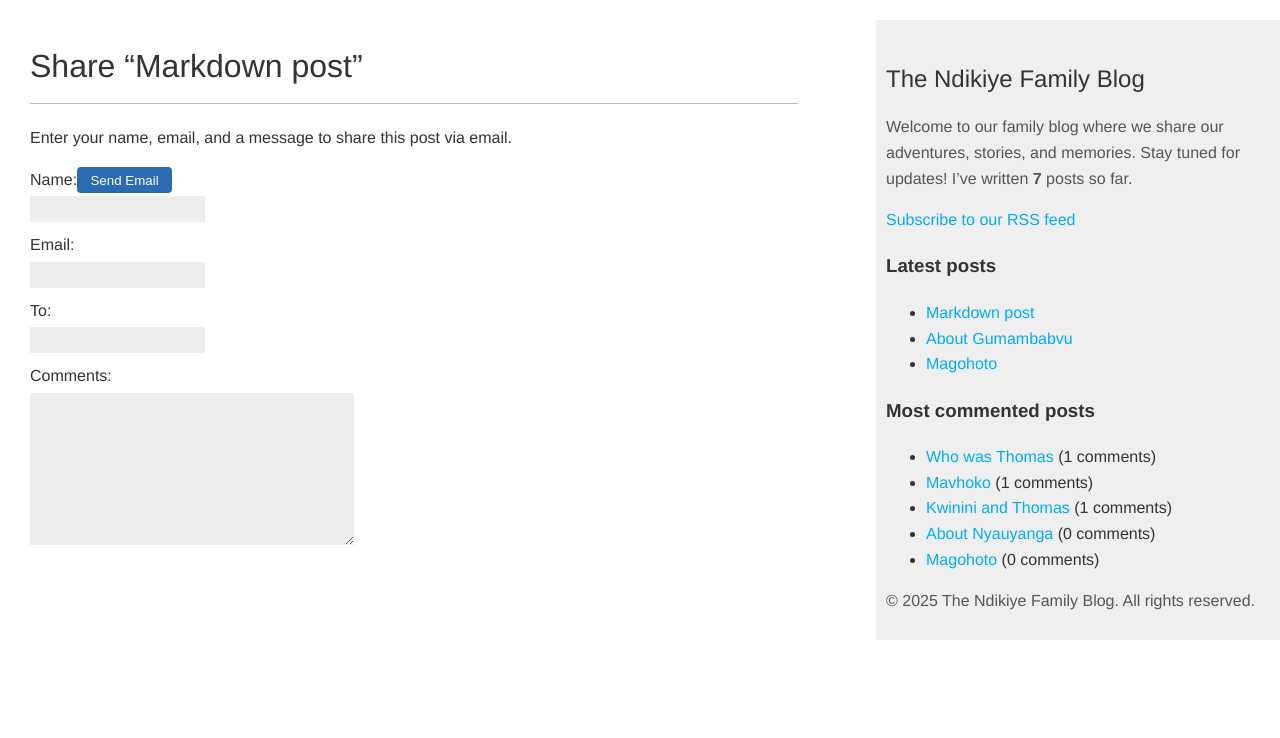
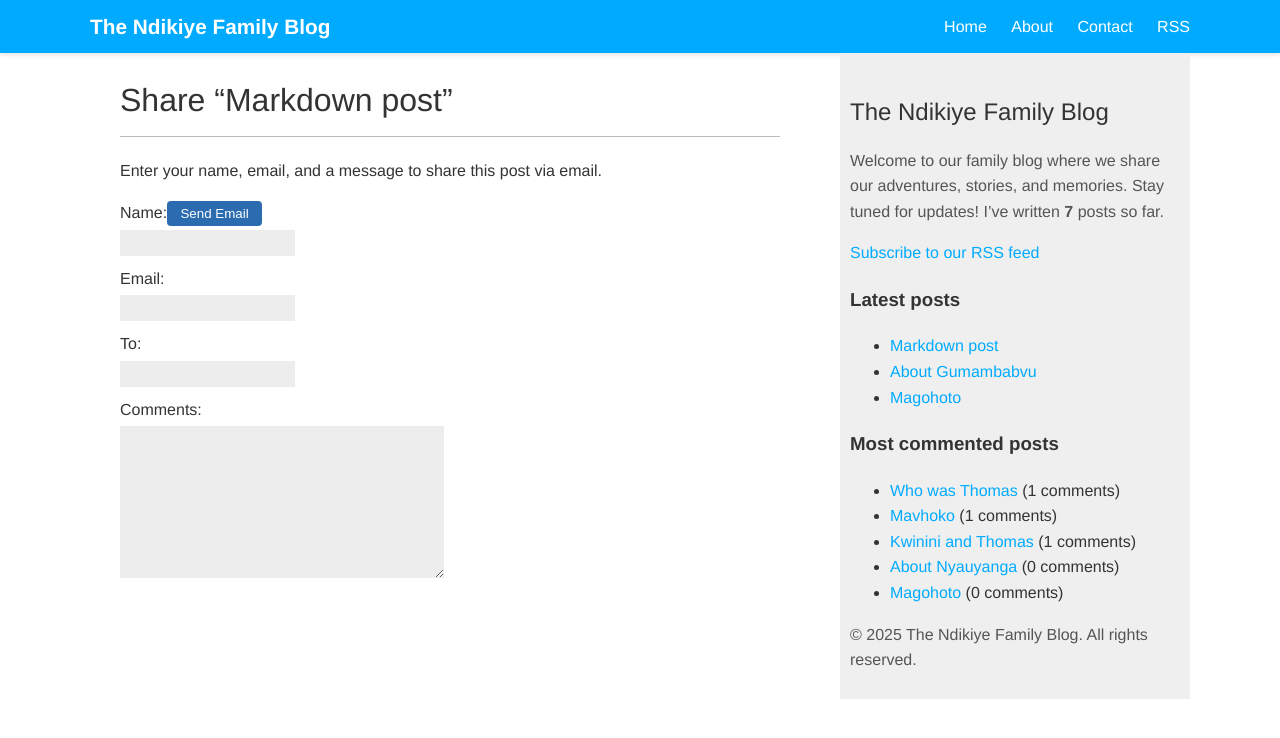
Before and after one commit to Mikemupararano/dynasty-blog, a Django app: page /7/share/ in a window 1280 px wide. Shown: the top 738 px of the page. Run offline with Django 5.2, Linux system fonts and the light colour scheme; data comes from the database, SQL or seed files in the repository; parts of the project's set-up code (start-up, migrations or seed data) failed here and were passed over.

Commit message:
Added a navbar.

```diff
--- a/dynasty_blog/blog/static/blog/css/blog.css
+++ b/dynasty_blog/blog/static/blog/css/blog.css
@@ -2,6 +2,8 @@ body {
   margin:0;
   padding:0;
   font-family:helvetica, sans-serif;
+  line-height:1.6;
+  color:#333;
 }
 
 a {
@@ -20,6 +22,7 @@ h2 {
   margin:30px 0 0;
 }
 
+/* Layout */
 #content {
   float:left;
   width:60%;
@@ -34,25 +37,20 @@ h2 {
   height:100%;
 }
 
-p.date {
-    color:#ccc;
-    font-family: georgia, serif;
-    font-size: 12px;
-    font-style: italic;
+.clearfix { clear: both; }
+.wrapper {
+  max-width:1100px;
+  margin:0 auto;
+  padding:0 16px;
 }
 
-.left {
-    float:left;
-    margin-right:10px;
-}
-
-/* pagination */
+/* Pagination */
 .pagination {
   margin:40px 0;
   font-weight:bold;
 }
 
-/* forms */
+/* Forms */
 label {
   float:left;
   clear:both;
@@ -75,6 +73,8 @@ input[type=submit] {
   padding:10px 20px;
   font-size:14px;
   text-transform:uppercase;
+  border:none;
+  cursor:pointer;
 }
 .errorlist {
   color:#cc0033;
@@ -83,52 +83,61 @@ input[type=submit] {
   padding-left:10px;
 }
 
-/* comments */
-.comment {
-    padding:10px;
-}
-.comment:nth-child(even) {
-    background:#efefef;
-}
+/* Comments */
+.comment { padding:10px; }
+.comment:nth-child(even) { background:#efefef; }
 .comment .info {
   font-weight:bold;
   font-size:12px;
   color:#666;
 }
 
+/* Share form */
 .share-form {
-  max-width: 400px;
-  margin-top: 1em;
+  max-width:400px;
+  margin-top:1em;
 }
 .share-form button {
-  padding: 0.4em 1em;
-  background-color: #2b6cb0;
-  color: white;
-  border: none;
-  border-radius: 4px;
-  cursor: pointer;
+  padding:0.4em 1em;
+  background-color:#2b6cb0;
+  color:white;
+  border:none;
+  border-radius:4px;
+  cursor:pointer;
 }
 .share-form button:hover {
-  background-color: #2c5282;
-}
-/* --- small polish additions --- */
-body {
-  line-height: 1.6;
-  color: #333;
+  background-color:#2c5282;
 }
 
-#content, #sidebar {
-  /* give cards a bit of breathing room */
-  margin-top: 20px;
+/* Sidebar polish */
+#sidebar p { color:#555; }
+
+/* Make images inside posts scale nicely */
+#content img { max-width:100%; height:auto; display:block; }
+
+/* ✅ Navigation Bar */
+.navbar {
+  background-color:#00abff;
+  color:white;
+  padding:10px 0;
+  box-shadow:0 2px 4px rgba(0,0,0,0.1);
 }
-
-.clearfix { clear: both; }
-
-/* make images inside posts scale nicely */
-#content img { max-width: 100%; height: auto; display: block; }
-
-/* optional: make the sidebar text a touch softer */
-#sidebar p { color: #555; }
-
-/* optional: constrain overall width and center the layout */
-.wrapper { max-width: 1100px; margin: 0 auto; padding: 0 16px; }
+.navbar .wrapper {
+  display:flex;
+  justify-content:space-between;
+  align-items:center;
+}
+.nav-left .logo {
+  font-size:1.3em;
+  font-weight:bold;
+  color:white;
+}
+.nav-right a {
+  color:white;
+  margin-left:20px;
+  font-weight:500;
+  transition:opacity 0.2s ease;
+}
+.nav-right a:hover {
+  opacity:0.8;
+}
--- a/dynasty_blog/blog/urls.py
+++ b/dynasty_blog/blog/urls.py
@@ -31,4 +31,7 @@ urlpatterns = [
     path("feed/", LatestPostsFeed(), name="post_feed"),
     # Search
     path("search/", views.post_search, name="post_search"),
+    # ✅ New static pages
+    path("about/", views.about, name="about"),
+    path("contact/", views.contact, name="contact"),
 ]
--- a/dynasty_blog/blog/views.py
+++ b/dynasty_blog/blog/views.py
@@ -176,3 +176,12 @@ def post_search(request):
         "blog/post/search.html",
         {"form": form, "query": query, "results": results},
     )
+
+
+# ---------- NEW STATIC PAGES FOR NAV ----------
+def about(request):
+    return render(request, "blog/about.html")
+
+
+def contact(request):
+    return render(request, "blog/contact.html")
--- a/dynasty_blog/templates/blog/base.html
+++ b/dynasty_blog/templates/blog/base.html
@@ -4,9 +4,7 @@
 <!DOCTYPE html>
 <html lang="en">
   <head>
-    <!-- ✅ Add this meta tag to ensure proper UTF-8 character display -->
     <meta charset="utf-8" />
-
     <title>
       {% block title %}
 
@@ -17,6 +15,31 @@
   </head>
 
   <body>
+    <!-- ✅ Navigation Bar -->
+    <nav class="navbar">
+      <div class="wrapper">
+        <div class="nav-left">
+          <a href="{% url 'blog:post_list' %}" class="logo">The Ndikiye Family Blog</a>
+        </div>
+        <div class="nav-right">
+          <a href="{% url 'blog:post_list' %}">Home</a>
+
+          {% url 'blog:about' as about_url %}
+          {% if about_url %}
+            <a href="{{ about_url }}">About</a>
+          {% endif %}
+
+          {% url 'blog:contact' as contact_url %}
+          {% if contact_url %}
+            <a href="{{ contact_url }}">Contact</a>
+          {% endif %}
+
+          <a href="{% url 'blog:post_feed' %}">RSS</a>
+        </div>
+      </div>
+    </nav>
+
+    <div class="wrapper">
       <div id="content">
         {% block content %}
 
@@ -53,5 +76,6 @@
       </div>
 
       <div class="clearfix"></div>
+    </div>
   </body>
 </html>
```
Also changed, not shown: dynasty_blog/templates/blog/about.html (added, +8 -0 lines), dynasty_blog/templates/blog/contact.html (added, +10 -0 lines). Lines whose indentation alone changed are shown as unchanged.
